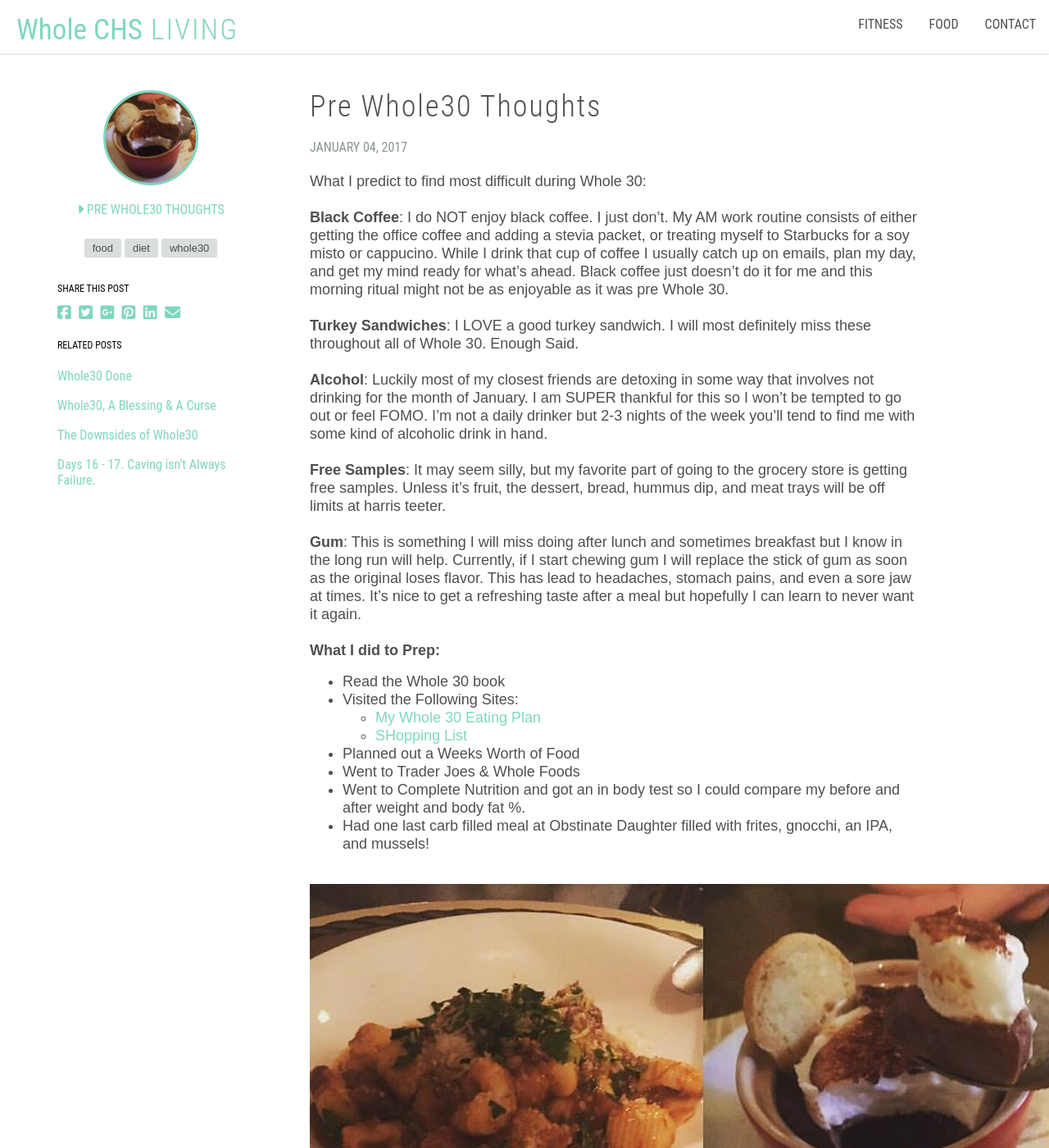
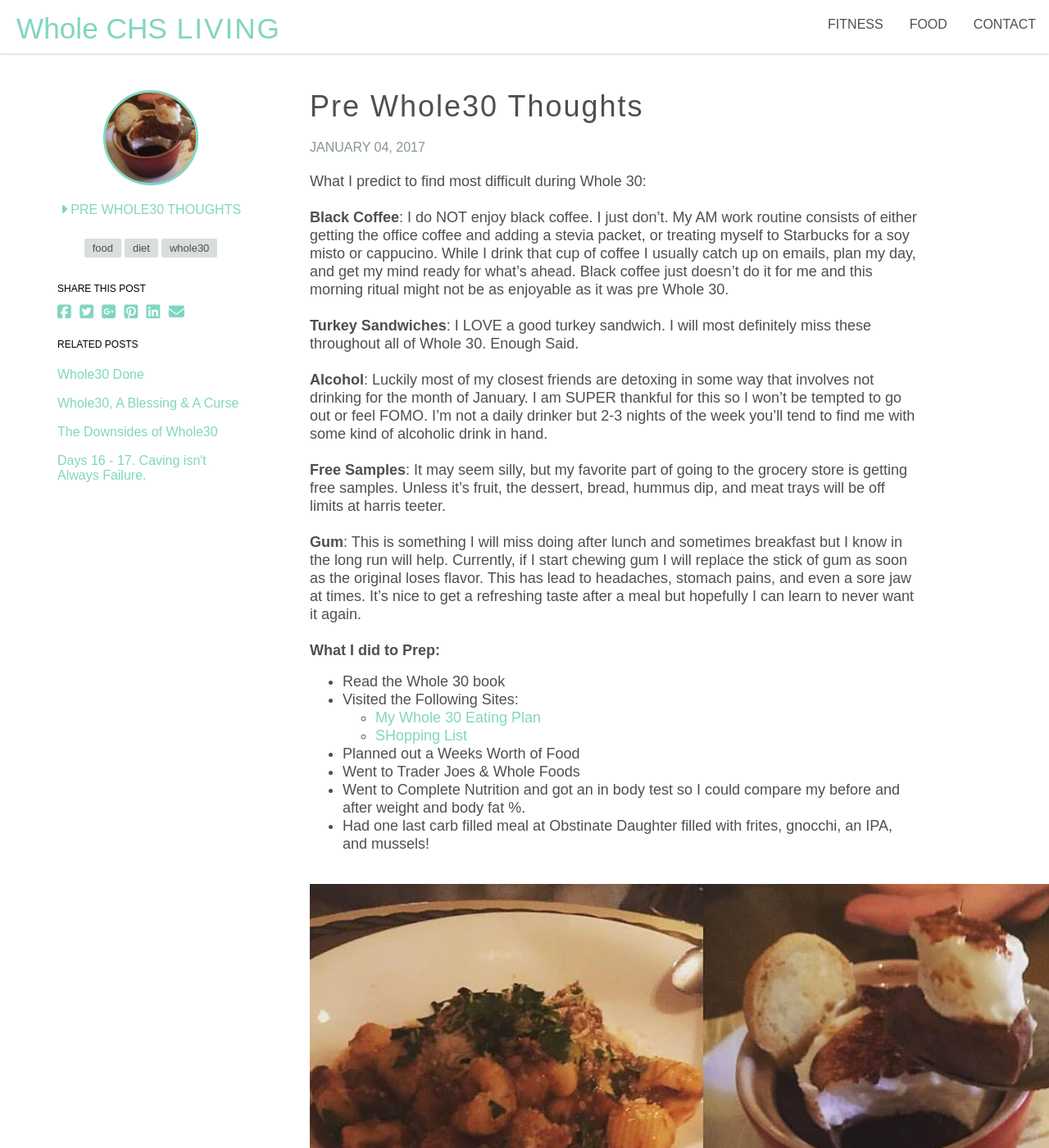
Before and after one commit to dmarooney1105/wholechsliving, a Jekyll site: the page built from _posts/2017-01-04-pre-whole30-thoughts.md, in a window 1280 px wide and 1400 px high. Shown: the whole window at 82% size. Built offline with Jekyll 4.4.1, drawn with Linux system fonts in a browser that asks for light colours; nearby versions of some CDN libraries; some web fonts are replaced.

Commit message:
Updated '_sass/settings/_typography.scss' via CloudCannon

```diff
--- a/_sass/settings/_typography.scss
+++ b/_sass/settings/_typography.scss
@@ -3,7 +3,7 @@
 // font-family: 'Source Sans Pro', sans-serif;
 // font-family: 'Source Serif Pro', serif;
 // font-family: 'Roboto Condensed', sans-serif;
-$primary-font: 'Roboto Condensed', sans-serif;
+$primary-font: 'Oswald', sans-serif;
 $secondary-font: 'Lora', serif;
 $body-font:'Source Sans Pro', sans-serif;
 
```
